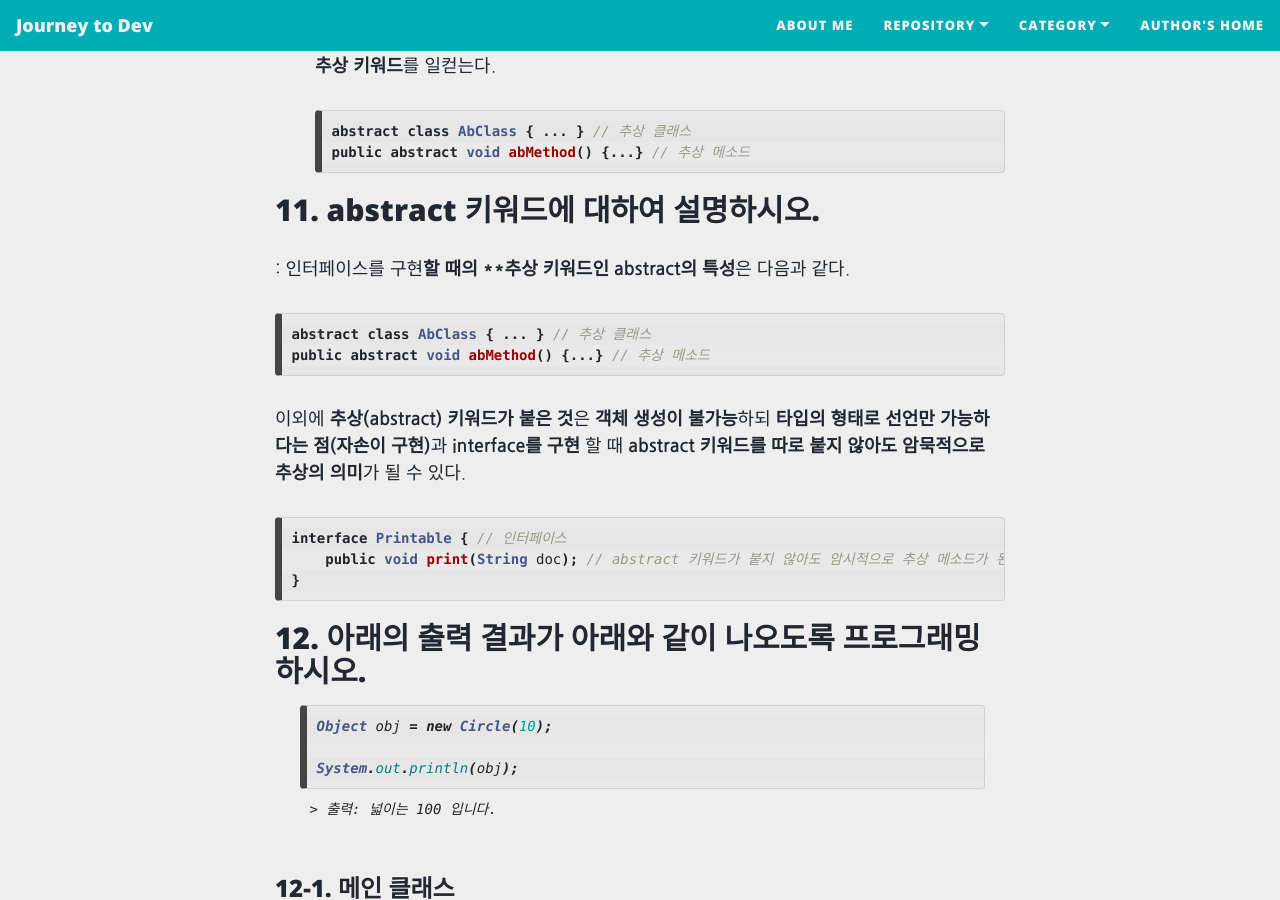
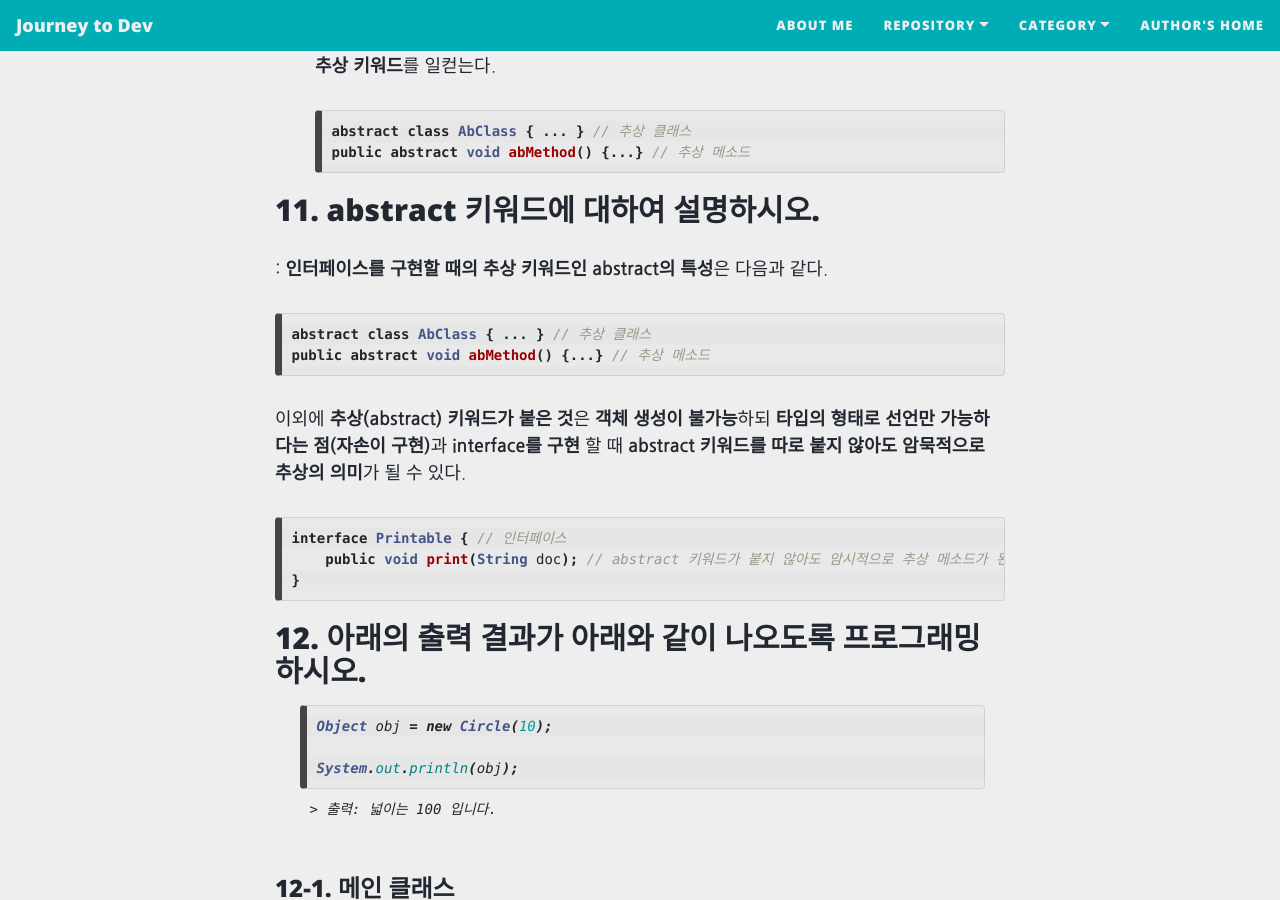
Before and after one commit to roqhdehd502/roqhdehd502.github.io, a Jekyll site: the page built from _posts/WebDev/2020-12-14-116.md, in a window 1280 px wide and 900 px high, scrolled down 6121 px. Built offline with Jekyll 4.4.1, drawn with Linux system fonts in a browser that asks for light colours; nearby versions of some CDN libraries.

Commit message:
Update 2020-12-14-116.md

````diff
--- a/_posts/WebDev/2020-12-14-116.md
+++ b/_posts/WebDev/2020-12-14-116.md
@@ -285,7 +285,7 @@ public class LPrinterDriver implements Printable {
 
 ## 11. abstract 키워드에 대하여 설명하시오. ##
 
-: 인터페이스를 구현**할 때의 **추상 키워드인 abstract의 특성**은 다음과 같다.
+: **인터페이스를 구현할 때의 추상 키워드인 abstract의 특성**은 다음과 같다.
 
 ```java
 abstract class AbClass { ... } // 추상 클래스
````
